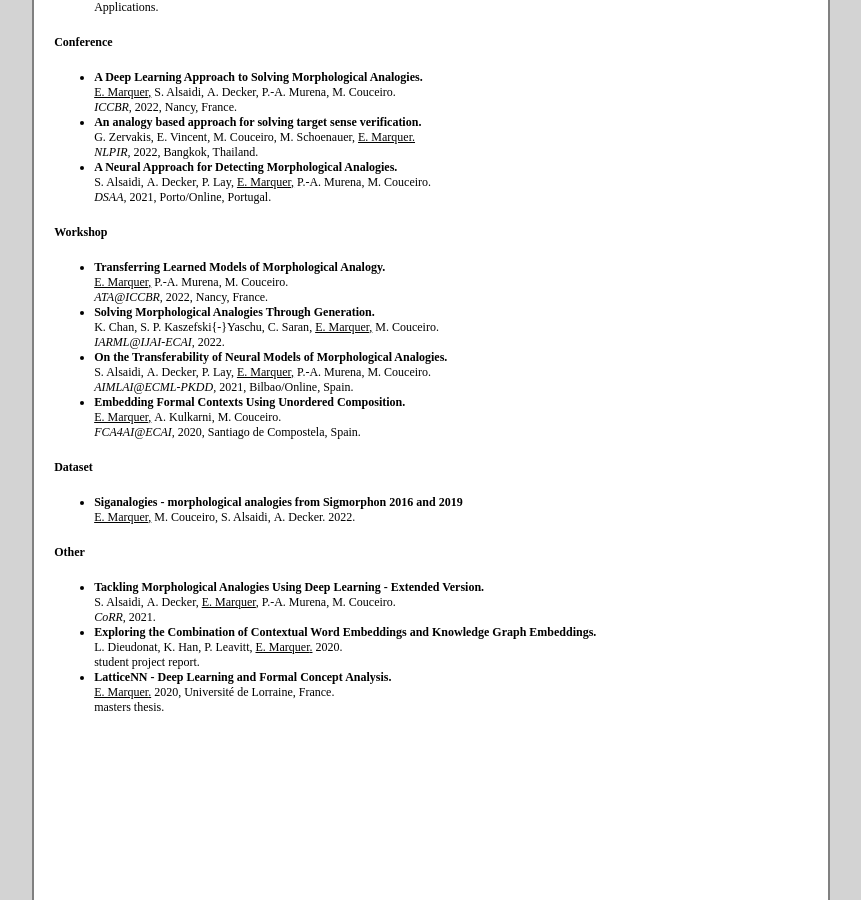
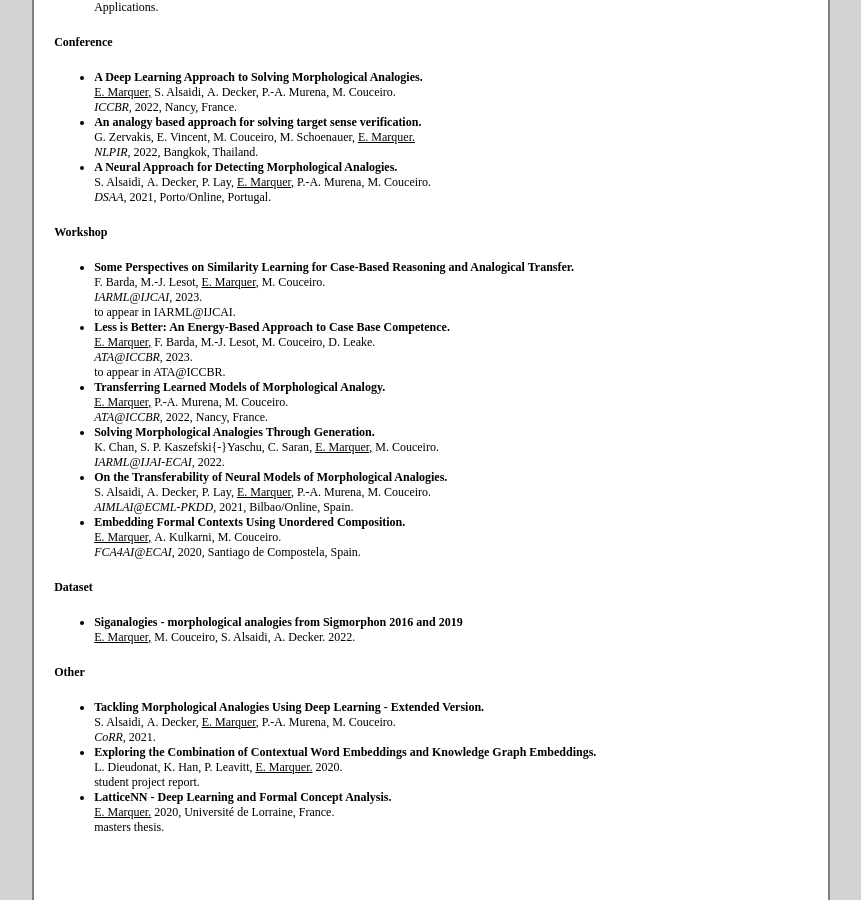
Before and after one commit to EMarquer/emarquer.github.io, a Jekyll site: the page built from docs/cv_print/accademic.html, in a window 1280 px wide and 900 px high, scrolled down 1384 px. Shown: the whole window, without its empty margins (209-1070 px from the left). Built offline with Jekyll 4.4.1, drawn with Linux system fonts in a browser that asks for light colours; nearby versions of some CDN libraries.

Commit message:
Add 2023 workshops publications

```diff
--- a/docs/_data/publications.yml
+++ b/docs/_data/publications.yml
@@ -8,10 +8,58 @@ venuetypes:
 - Other
 categories:
 - Analogical proportions on embedding spaces
+- Analogical proportions and Case Based Reasoning
 - Embedding spaces for Formal Concept Analysis
 - Combination of embedding spaces
 - Other topics
 pubs:
+- title: "Less is Better: An Energy-Based Approach to Case Base Competence."
+  category: Analogical proportions and Case Based Reasoning
+  venuetype: Workshop
+  type:
+    - unpublished
+  author:
+    - E. Marquer
+    - F. Barda
+    - M.-J. Lesot
+    - M. Couceiro
+    - D. Leake
+  booktitle: "ATA@ICCBR"
+  note: "to appear in ATA@ICCBR"
+  date: 2023
+  # links:
+  #   - ressource: paper
+  #     links:
+  #     - format: page
+  #       source: arXiv
+  #       url: https://arxiv.org/abs/2303.18062
+  #     - format: PDF
+  #       source: arXiv
+  #       url: https://arxiv.org/pdf/2303.18062.pdf
+  #bib: ""
+- title: "Some Perspectives on Similarity Learning for Case-Based Reasoning and Analogical Transfer."
+  category: Analogical proportions and Case Based Reasoning
+  venuetype: Workshop
+  type:
+    - unpublished
+  author:
+    - F. Barda
+    - M.-J. Lesot
+    - E. Marquer
+    - M. Couceiro
+  booktitle: "IARML@IJCAI"
+  note: "to appear in IARML@IJCAI"
+  date: 2023
+  # links:
+  #   - ressource: paper
+  #     links:
+  #     - format: page
+  #       source: arXiv
+  #       url: https://arxiv.org/abs/2303.18062
+  #     - format: PDF
+  #       source: arXiv
+  #       url: https://arxiv.org/pdf/2303.18062.pdf
+  #bib: ""
 - title: "Solving Morphological Analogies: from Retrieval to Generation."
   category: Analogical proportions on embedding spaces
   venuetype: Special issue article
```
